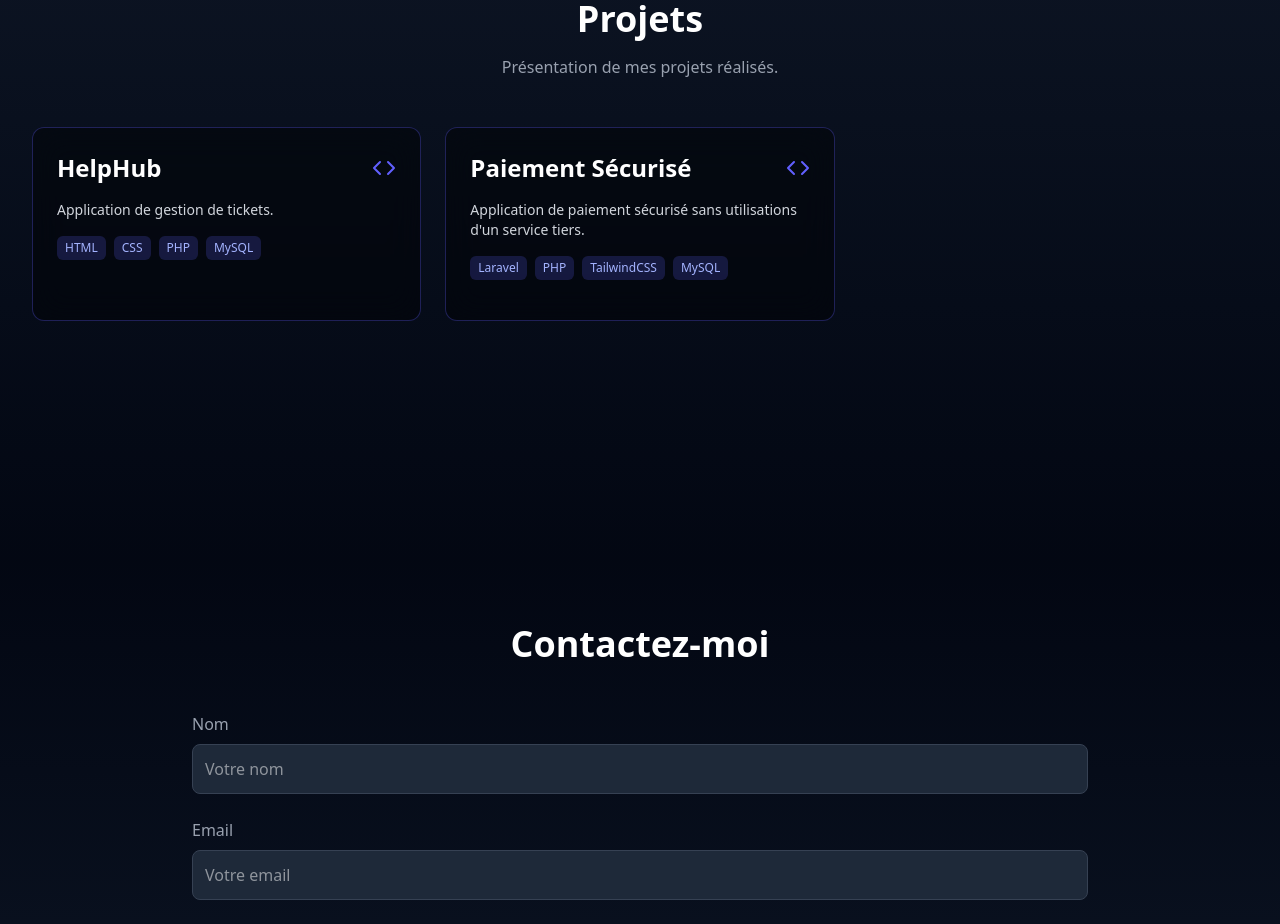
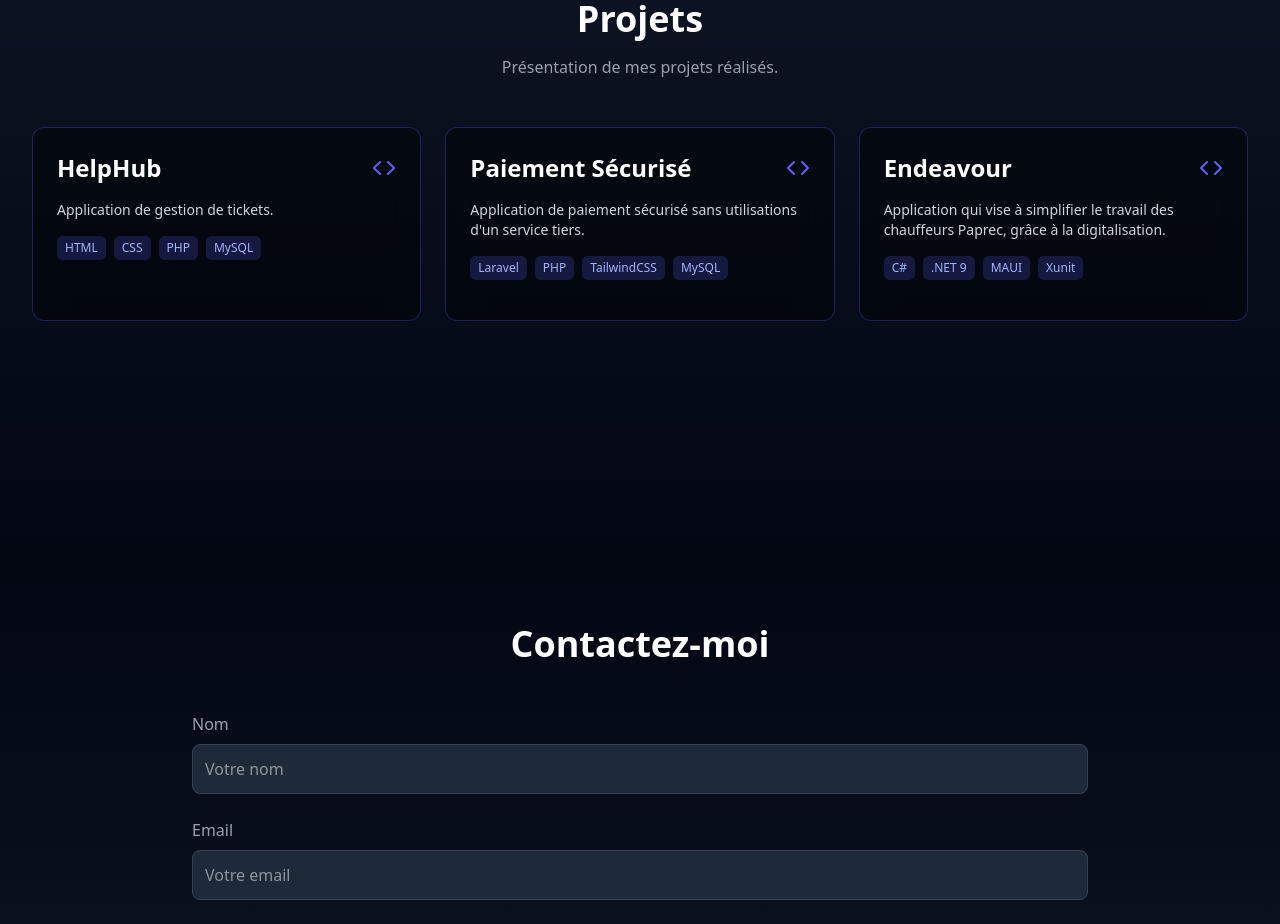
Before and after one commit to TusseauElouan/Portfolio-React, a React (Vite) app: page / in a window 1280 px wide. Shown: the part 2640-3564 px from the top of the page. Built offline with nearby package versions, Linux system fonts and the light colour scheme.

Commit message:
ajout d'un projet

```diff
--- a/src/components/Projects.jsx
+++ b/src/components/Projects.jsx
@@ -72,7 +72,14 @@ const projectsData = [
         description: "Liste des paiements côté client, sans possibilité de rembourser un paiement."
       }
     ]
+  },
+  {
+    title: "Endeavour",
+    description: "Application qui vise à simplifier le travail des chauffeurs Paprec, grâce à la digitalisation.",
+    technologies: ["C#", ".NET 9", "MAUI", "Xunit"]
   }
+
+
   // Ajoutez plus de projets ici
 ];
 
```
